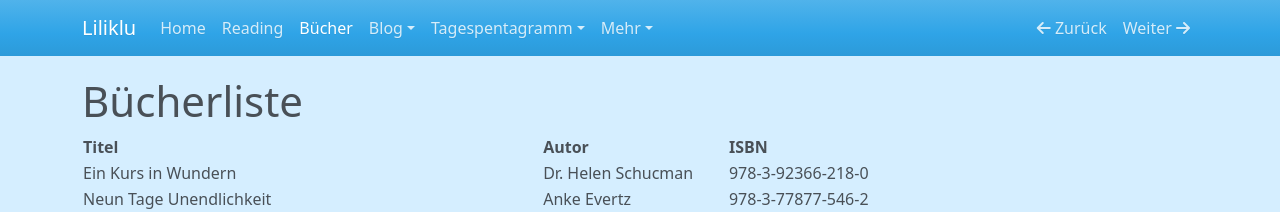
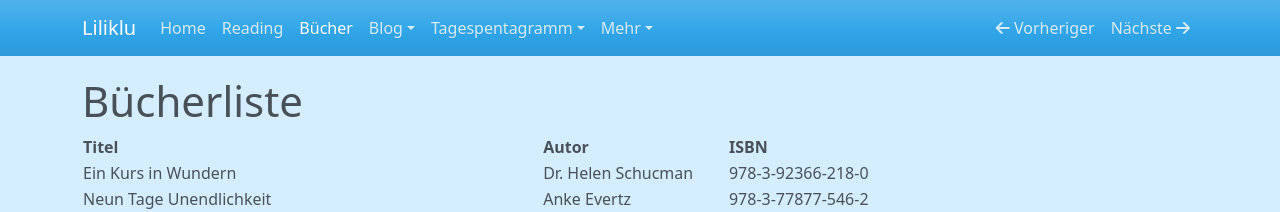
Before and after one commit to liliklu/liliklu.de, an MkDocs documentation site: the page built from docs/buecher.md, in a window 1280 px wide. Shown: the top 212 px of the page. Built offline with MkDocs 1.6.1, drawn with Linux system fonts in a browser that asks for light colours; nearby versions of some CDN libraries.

Commit message:
Translate next and previous navigations

```diff
--- a/overrides/main.html
+++ b/overrides/main.html
@@ -1,7 +1,22 @@
 {% extends "base.html" %}
 
 
-{{ nav }}
+{%- block next_prev %}
+    {%- if page and (page.next_page or page.previous_page) %}
+        <li class="nav-item">
+            <a rel="prev" {% if page.previous_page %}href="{{ page.previous_page.url|url }}" class="nav-link"
+               {% else %}class="nav-link disabled"{% endif %}>
+                <i class="fa fa-arrow-left"></i> Vorheriger
+            </a>
+        </li>
+        <li class="nav-item">
+            <a rel="next" {% if page.next_page %}href="{{ page.next_page.url|url }}" class="nav-link"
+               {% else %}class="nav-link disabled"{% endif %}>
+                Nächste <i class="fa fa-arrow-right"></i>
+            </a>
+        </li>
+    {%- endif %}
+{%- endblock %}
 
 {%- block content %}
     {% if "toc" not in page.meta.hide %}
```
Also changed, not shown: other parts of overrides/main.html (+2 -1 lines).
